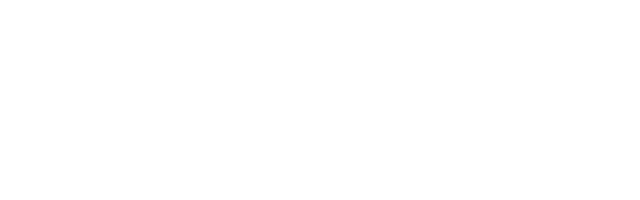
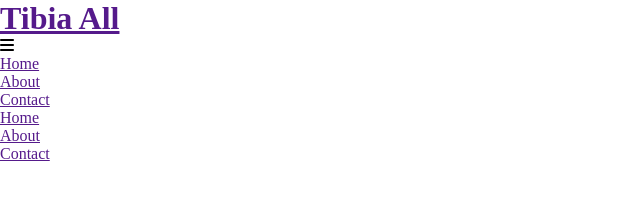
Before and after one commit to hdmjesus/Tibia-All, a website: page character.html in a window 1280 px wide. Shown: the whole page, without its empty margins (0-640 px from the left). Drawn offline with Linux system fonts and the light colour scheme.

Commit message:
Header y clases agregados

```diff
--- a/character.html
+++ b/character.html
@@ -14,7 +14,34 @@
 </head>
 
 <body>
+    <header class="header">
+        <figure class="header__logo">
+            <h1 class="header__title"><a href="">Tibia All</a></h1>
+        </figure>
 
+        <nav class="header__menu--first-mobile">
+            <ul>
+                <li><i class="fas fa-bars" id="icono"></i></li>
+            </ul>
+        </nav>
+
+        <nav class="header__menu--first-mobile-items">
+            <ul>
+                <li><a href="">Home</a> </li>
+                <li><a href="">About</a> </li>
+                <li><a href="">Contact</a> </li>
+            </ul>
+        </nav>
+
+        <nav class="header__menu--desktop">
+            <ul>
+                <li><a href="">Home</a> </li>
+                <li><a href="">About</a> </li>
+                <li><a href="">Contact</a> </li>
+            </ul>
+        </nav>
+
+    </header>
 </body>
 
 </html>
```
